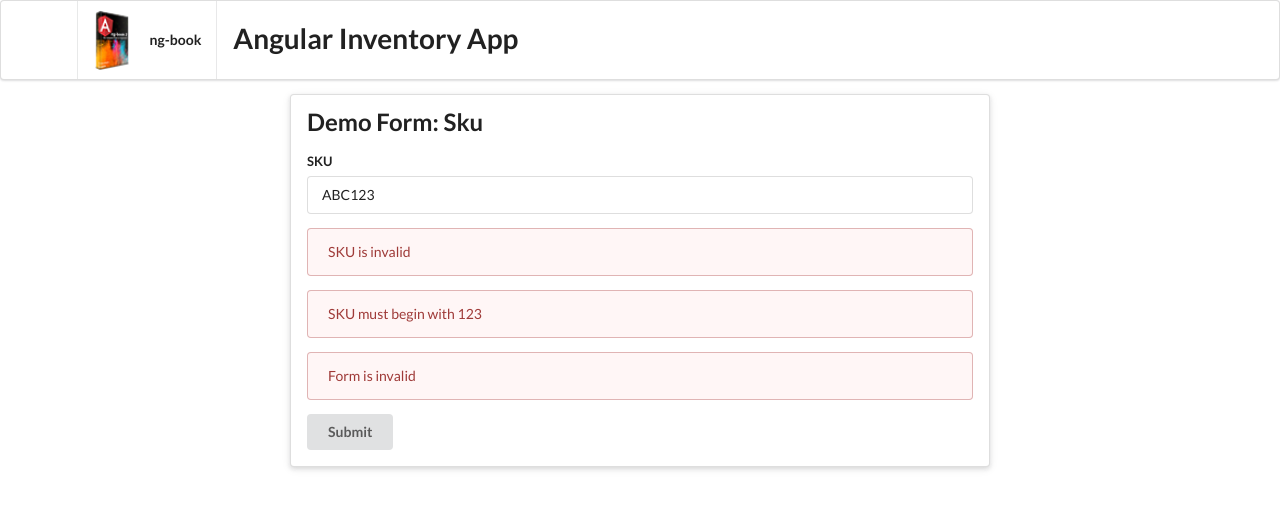
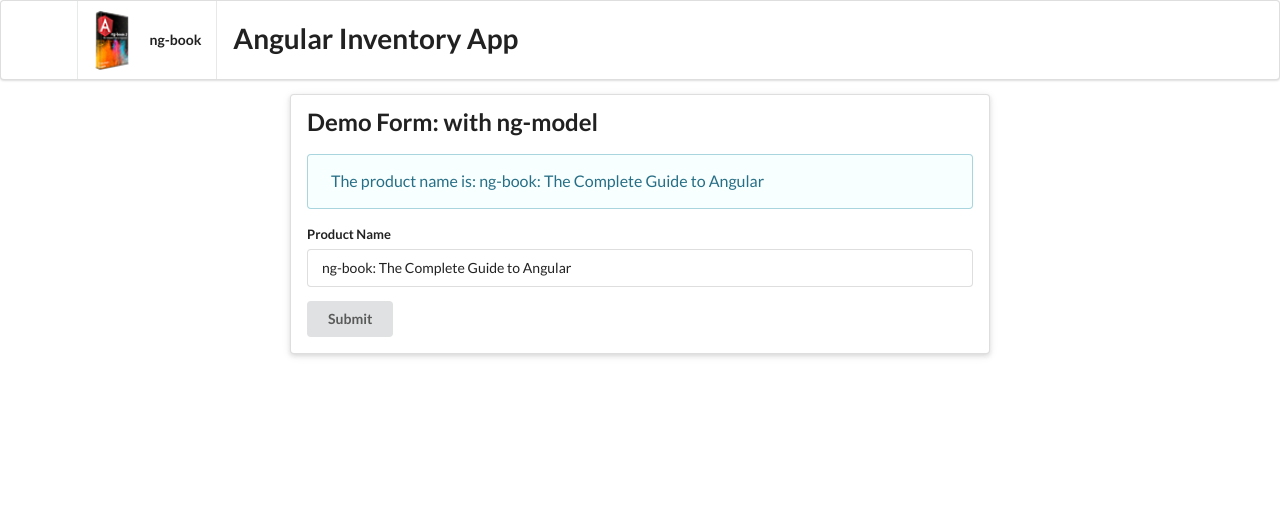
Before and after one commit to sarsey-walker/Angular, an Angular app in the folder how-angular-works/: page / in a window 1280 px wide. Shown: the top 510 px of the page. Built offline with nearby package versions, Linux system fonts and the light colour scheme.

Commit message:
ngmodel and two-way bind.

```diff
--- a/how-angular-works/src/app/app.component.html
+++ b/how-angular-works/src/app/app.component.html
@@ -3,5 +3,5 @@
     [productList]="products"
     (onProductSelected)="productWasSelected($event)">
   </product-list> -->
-  <app-demo-form-sku></app-demo-form-sku>
+  <app-demo-ngmodel></app-demo-ngmodel>
 </div>
--- a/how-angular-works/src/app/app.module.ts
+++ b/how-angular-works/src/app/app.module.ts
@@ -9,6 +9,7 @@
 import { PriceDisplayComponent } from './price-display/price-display.component';
 import { FormsModule, ReactiveFormsModule } from '@angular/forms';
 import { DemoFormSkuComponent } from './demo-form-sku/demo-form-sku.component';
+import { DemoNgmodelComponent } from './demo-ngmodel/demo-ngmodel.component';
 
 @NgModule({
   declarations: [
@@ -18,7 +19,8 @@
     ProductImageComponent,
     ProductDepartmentComponent,
     PriceDisplayComponent,
-    DemoFormSkuComponent
+    DemoFormSkuComponent,
+    DemoNgmodelComponent
   ],
   imports: [
     BrowserModule,FormsModule, ReactiveFormsModule
--- /dev/null
+++ b/how-angular-works/src/app/demo-ngmodel/demo-ngmodel.component.html
@@ -0,0 +1,26 @@
+<div class="ui raised segment">
+  <h2 class="ui header">Demo Form: with ng-model</h2>
+
+  <div class="ui info message">
+    The product name is: {{productName}}
+  </div>
+
+  <form #myForm="ngForm"
+        (ngSubmit)="onSubmit(myForm.value)"
+        class="ui form">
+
+    <div class="field">
+      <label for="productNameInput">Product Name</label>
+      <input type="text"
+             id="productNameInput"
+             placeholder="Product Name"
+             name="productName"
+             [(ngModel)]="productName">
+    </div>
+
+    <div *ngIf="!myForm.valid"
+      class="ui error message">Form is invalid</div>
+    <button type="submit" class="ui button">Submit</button>
+  </form>
+
+</div>
--- /dev/null
+++ b/how-angular-works/src/app/demo-ngmodel/demo-ngmodel.component.ts
@@ -0,0 +1,18 @@
+import { Component } from '@angular/core';
+
+@Component({
+  selector: 'app-demo-ngmodel',
+  templateUrl: './demo-ngmodel.component.html',
+  styleUrls: ['./demo-ngmodel.component.css'],
+})
+export class DemoNgmodelComponent {
+  productName: string;
+
+  constructor() {
+    this.productName = 'ng-book: The Complete Guide to Angular';
+  }
+
+  onSubmit(value: string): void {
+    console.log('you submitted value: ', value);
+  }
+}
```
Also changed, not shown: how-angular-works/src/app/demo-ngmodel/demo-ngmodel.component.css (added), 1 other file (tests, documents, lock files or other folders).
